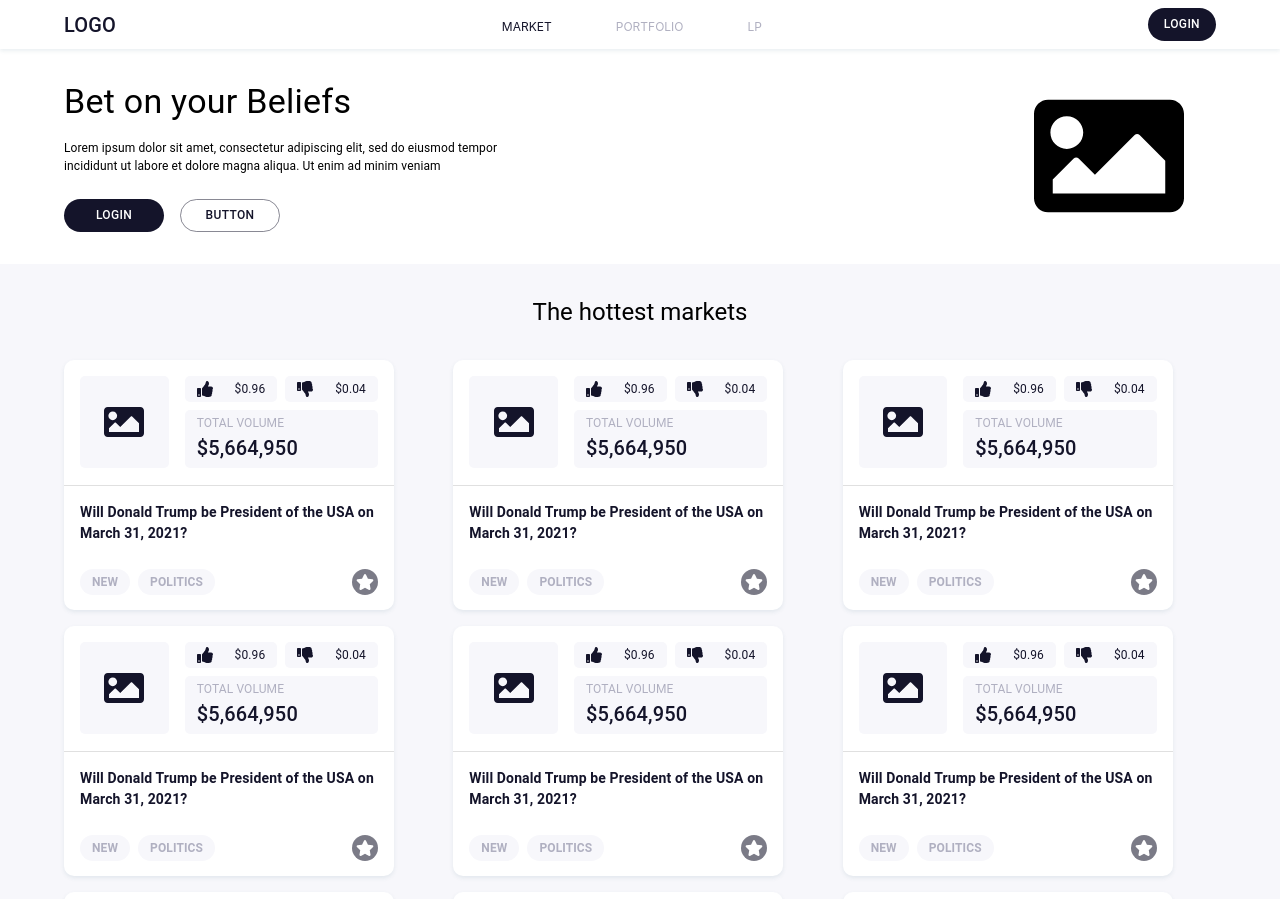
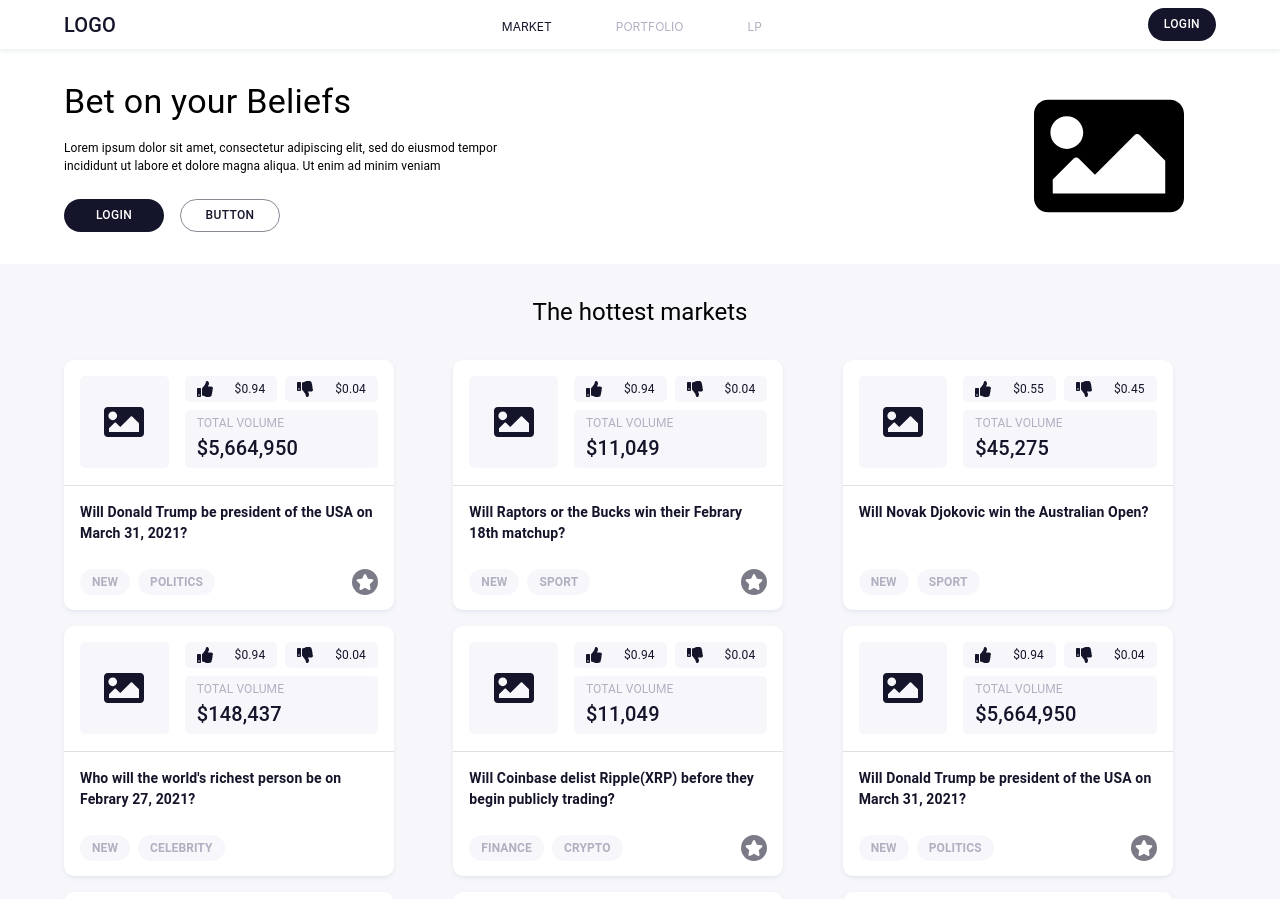
Before and after one commit to bluegarnet10/eiv-market, a React (Create React App) app: page / in a window 1280 px wide. Shown: the top 899 px of the page. Built offline with nearby package versions, Linux system fonts and the light colour scheme.

Commit message:
added the mock market data

```diff
--- a/src/components/MarketItem/index.tsx
+++ b/src/components/MarketElement/index.tsx
@@ -3,6 +3,7 @@ import { Box, Card, Divider, Grid, makeStyles, Typography } from '@material-ui/c
 import { FontAwesomeIcon } from '@fortawesome/react-fontawesome';
 import { faImage, faStar, faThumbsDown, faThumbsUp } from '@fortawesome/free-solid-svg-icons';
 import clsx from 'clsx';
+import { MarketItem } from '../../types';
 
 const useStyles = makeStyles(theme => ({
 	root: {
@@ -58,6 +59,7 @@ const useStyles = makeStyles(theme => ({
 		alignItems: 'center',
 		'& p': {
 			fontWeight: 'bold',
+			textTransform: 'uppercase',
 		},
 	},
 	favorite: {
@@ -74,7 +76,11 @@ const useStyles = makeStyles(theme => ({
 	},
 }));
 
-const MarketItem = () => {
+interface MarketElementProps {
+	item: MarketItem;
+}
+
+const MarketElement: React.FC<MarketElementProps> = ({ item }) => {
 	const classes = useStyles();
 
 	return (
@@ -92,20 +98,20 @@ const MarketItem = () => {
 							<Grid item xs={6}>
 								<Box className={clsx(classes.item, classes.smallItem)}>
 									<FontAwesomeIcon icon={faThumbsUp} />
-									<Typography>$0.96</Typography>
+									<Typography>${item.priceUp.toLocaleString()}</Typography>
 								</Box>
 							</Grid>
 							<Grid item xs={6}>
 								<Box className={clsx(classes.item, classes.smallItem)}>
 									<FontAwesomeIcon icon={faThumbsDown} />
-									<Typography>$0.04</Typography>
+									<Typography>${item.priceDown.toLocaleString()}</Typography>
 								</Box>
 							</Grid>
 						</Grid>
 
 						<Box className={classes.item} style={{ marginTop: '8px' }}>
 							<Typography color="textSecondary">TOTAL VOLUME</Typography>
-							<Typography variant="h6">$5,664,950</Typography>
+							<Typography variant="h6">${item.totalVolume.toLocaleString()}</Typography>
 						</Box>
 					</Grid>
 				</Grid>
@@ -114,27 +120,26 @@ const MarketItem = () => {
 			<Divider />
 
 			<Box className={classes.infoList}>
-				<Typography className={classes.description}>
-					Will Donald Trump be President of the USA on March 31, 2021?
-				</Typography>
+				<Typography className={classes.description}>{item.description}</Typography>
 
 				<Box className={classes.addition}>
 					<Box style={{ display: 'flex' }}>
-						<Box className={classes.tag}>
-							<Typography>NEW</Typography>
-						</Box>
-						<Box className={classes.tag}>
-							<Typography>POLITICS</Typography>
-						</Box>
+						{item.tags.map((tag, idx) => (
+							<Box className={classes.tag} key={idx}>
+								<Typography>{tag}</Typography>
+							</Box>
+						))}
 					</Box>
 
-					<Box className={classes.favorite}>
-						<FontAwesomeIcon icon={faStar} />
-					</Box>
+					{item.favorite && (
+						<Box className={classes.favorite}>
+							<FontAwesomeIcon icon={faStar} />
+						</Box>
+					)}
 				</Box>
 			</Box>
 		</Card>
 	);
 };
 
-export default MarketItem;
+export default MarketElement;
--- /dev/null
+++ b/src/mocks/mockMarketItems.ts
@@ -0,0 +1,156 @@
+import { MarketItem } from '../types';
+
+export const MOCK_MARKET_ITEMS: Array<MarketItem> = [
+	{
+		description: 'Will Donald Trump be president of the USA on March 31, 2021?',
+		tags: ['new', 'politics'],
+		priceUp: 0.94,
+		priceDown: 0.04,
+		totalVolume: 5664950,
+		favorite: true,
+	},
+	{
+		description: 'Will Raptors or the Bucks win their Febrary 18th matchup?',
+		tags: ['new', 'sport'],
+		priceUp: 0.94,
+		priceDown: 0.04,
+		totalVolume: 11049,
+		favorite: true,
+	},
+	{
+		description: 'Will Novak Djokovic win the Australian Open?',
+		tags: ['new', 'sport'],
+		priceUp: 0.55,
+		priceDown: 0.45,
+		totalVolume: 45275,
+	},
+	{
+		description: `Who will the world's richest person be on Febrary 27, 2021?`,
+		tags: ['new', 'celebrity'],
+		priceUp: 0.94,
+		priceDown: 0.04,
+		totalVolume: 148437,
+	},
+	{
+		description: 'Will Coinbase delist Ripple(XRP) before they begin publicly trading?',
+		tags: ['finance', 'crypto'],
+		priceUp: 0.94,
+		priceDown: 0.04,
+		totalVolume: 11049,
+		favorite: true,
+	},
+	{
+		description: 'Will Donald Trump be president of the USA on March 31, 2021?',
+		tags: ['new', 'politics'],
+		priceUp: 0.94,
+		priceDown: 0.04,
+		totalVolume: 5664950,
+		favorite: true,
+	},
+	{
+		description: 'Will Raptors or the Bucks win their Febrary 18th matchup?',
+		tags: ['new', 'sport'],
+		priceUp: 0.94,
+		priceDown: 0.04,
+		totalVolume: 11049,
+		favorite: true,
+	},
+	{
+		description: 'Will Novak Djokovic win the Australian Open?',
+		tags: ['new', 'sport'],
+		priceUp: 0.55,
+		priceDown: 0.45,
+		totalVolume: 45275,
+	},
+	{
+		description: `Who will the world's richest person be on Febrary 27, 2021?`,
+		tags: ['new', 'celebrity'],
+		priceUp: 0.94,
+		priceDown: 0.04,
+		totalVolume: 148437,
+	},
+	{
+		description: 'Will Coinbase delist Ripple(XRP) before they begin publicly trading?',
+		tags: ['finance', 'crypto'],
+		priceUp: 0.94,
+		priceDown: 0.04,
+		totalVolume: 11049,
+		favorite: true,
+	},
+	{
+		description: 'Will Donald Trump be president of the USA on March 31, 2021?',
+		tags: ['new', 'politics'],
+		priceUp: 0.94,
+		priceDown: 0.04,
+		totalVolume: 5664950,
+		favorite: true,
+	},
+	{
+		description: 'Will Raptors or the Bucks win their Febrary 18th matchup?',
+		tags: ['new', 'sport'],
+		priceUp: 0.94,
+		priceDown: 0.04,
+		totalVolume: 11049,
+		favorite: true,
+	},
+	{
+		description: 'Will Novak Djokovic win the Australian Open?',
+		tags: ['new', 'sport'],
+		priceUp: 0.55,
+		priceDown: 0.45,
+		totalVolume: 45275,
+	},
+	{
+		description: `Who will the world's richest person be on Febrary 27, 2021?`,
+		tags: ['new', 'celebrity'],
+		priceUp: 0.94,
+		priceDown: 0.04,
+		totalVolume: 148437,
+	},
+	{
+		description: 'Will Coinbase delist Ripple(XRP) before they begin publicly trading?',
+		tags: ['finance', 'crypto'],
+		priceUp: 0.94,
+		priceDown: 0.04,
+		totalVolume: 11049,
+		favorite: true,
+	},
+	{
+		description: 'Will Donald Trump be president of the USA on March 31, 2021?',
+		tags: ['new', 'politics'],
+		priceUp: 0.94,
+		priceDown: 0.04,
+		totalVolume: 5664950,
+		favorite: true,
+	},
+	{
+		description: 'Will Raptors or the Bucks win their Febrary 18th matchup?',
+		tags: ['new', 'sport'],
+		priceUp: 0.94,
+		priceDown: 0.04,
+		totalVolume: 11049,
+		favorite: true,
+	},
+	{
+		description: 'Will Novak Djokovic win the Australian Open?',
+		tags: ['new', 'sport'],
+		priceUp: 0.55,
+		priceDown: 0.45,
+		totalVolume: 45275,
+	},
+	{
+		description: `Who will the world's richest person be on Febrary 27, 2021?`,
+		tags: ['new', 'celebrity'],
+		priceUp: 0.94,
+		priceDown: 0.04,
+		totalVolume: 148437,
+	},
+	{
+		description: 'Will Coinbase delist Ripple(XRP) before they begin publicly trading?',
+		tags: ['finance', 'crypto'],
+		priceUp: 0.94,
+		priceDown: 0.04,
+		totalVolume: 11049,
+		favorite: true,
+	},
+];
--- a/src/modules/Market/MarketList.tsx
+++ b/src/modules/Market/MarketList.tsx
@@ -1,6 +1,7 @@
 import React from 'react';
 import { Box, makeStyles, Typography } from '@material-ui/core';
-import MarketItem from '../../components/MarketItem';
+import MarketElement from '../../components/MarketElement';
+import { MOCK_MARKET_ITEMS } from '../../mocks/mockMarketItems';
 
 const useStyles = makeStyles(theme => ({
 	root: {
@@ -26,11 +27,9 @@ const MarketList = () => {
 			<Typography variant="h5">The hottest markets</Typography>
 
 			<Box className={classes.marketList}>
-				{Array(20)
-					.fill(0)
-					.map((_, idx) => (
-						<MarketItem key={idx} />
-					))}
+				{MOCK_MARKET_ITEMS.map((item, idx) => (
+					<MarketElement item={item} key={idx} />
+				))}
 			</Box>
 		</Box>
 	);
--- a/src/modules/Market/index.tsx
+++ b/src/modules/Market/index.tsx
@@ -1,9 +1,7 @@
 import React from 'react';
-import { Box, makeStyles } from '@material-ui/core';
+import { Box } from '@material-ui/core';
 import LoginIntro from '../../components/LoginIntro';
 import MarketList from './MarketList';
-
-const useStyles = makeStyles(theme => ({}));
 
 const Market = () => {
 	return (
--- /dev/null
+++ b/src/types/index.ts
@@ -0,0 +1,8 @@
+export interface MarketItem {
+	description: string;
+	tags: string[];
+	priceUp: number;
+	priceDown: number;
+	totalVolume: number;
+	favorite?: boolean;
+}
```
